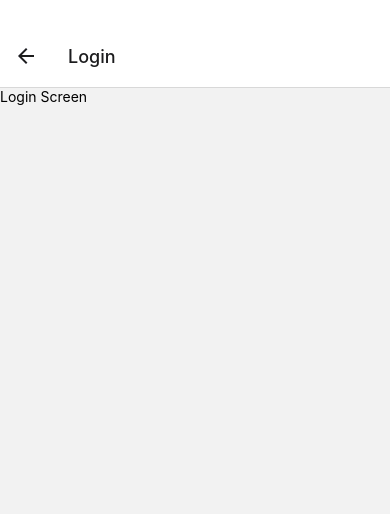
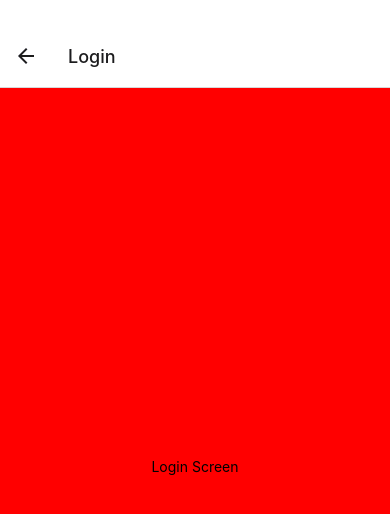
Before and after one commit to bdefner/tasks-and-treats-react-native-project, a React Native app: screen /Login in a window 390 px wide. Shown: the top 514 px of the page. Built offline with nearby package versions, Linux system fonts and the light colour scheme.

Commit message:
Add tab navigation

```diff
--- a/App.js
+++ b/App.js
@@ -1,3 +1,4 @@
+import { createBottomTabNavigator } from '@react-navigation/bottom-tabs';
 // import { Redirect } from 'expo-router';
 import { NavigationContainer } from '@react-navigation/native';
 import { createNativeStackNavigator } from '@react-navigation/native-stack';
@@ -14,6 +15,7 @@ import {
 import AddConnection from './screens/AddConnection';
 import CreateNew from './screens/CreateNew';
 import Help from './screens/Help';
+import Home from './screens/Home';
 import Login from './screens/Login';
 import Register from './screens/Register';
 import Settings from './screens/Settings';
@@ -23,6 +25,7 @@ import Treats from './screens/Treats';
 import { colors, spacing } from './utils/globalStyleObjects';
 
 const Stack = createNativeStackNavigator();
+const Tab = createBottomTabNavigator();
 
 export default function App() {
   return (
@@ -31,6 +34,7 @@ export default function App() {
         <StatusBar style="light" />
         <NavigationContainer>
           <Stack.Navigator initialRouteName="Start">
+            <Stack.Screen name="Home" component={Home} />
             <Stack.Screen name="Start" component={Start} />
             <Stack.Screen name="Login" component={Login} />
             <Stack.Screen name="Register" component={Register} />
--- a/package.json
+++ b/package.json
@@ -10,6 +10,7 @@
     "eject": "expo eject"
   },
   "dependencies": {
+    "@react-navigation/bottom-tabs": "^6.4.0",
     "@react-navigation/native": "^6.0.13",
     "@react-navigation/native-stack": "^6.9.1",
     "expo": "~44.0.0",
--- a/screens/AddConnection.js
+++ b/screens/AddConnection.js
@@ -1,9 +1,17 @@
-import { Text, View } from 'react-native';
+import { StyleSheet, Text, View } from 'react-native';
 
 export default function AddConnection() {
   return (
-    <View>
+    <View style={styles.screen}>
       <Text>AddConnection Screen</Text>
     </View>
   );
 }
+
+const styles = StyleSheet.create({
+  screen: {
+    flex: 1,
+    justifyContent: 'center',
+    alignItems: 'center',
+  },
+});
--- a/screens/CreateNew.js
+++ b/screens/CreateNew.js
@@ -1,9 +1,17 @@
-import { Text, View } from 'react-native';
+import { StyleSheet, Text, View } from 'react-native';
 
 export default function CreateNew() {
   return (
-    <View>
+    <View style={styles.screen}>
       <Text>CreateNew Screen</Text>
     </View>
   );
 }
+
+const styles = StyleSheet.create({
+  screen: {
+    flex: 1,
+    justifyContent: 'center',
+    alignItems: 'center',
+  },
+});
--- a/screens/Help.js
+++ b/screens/Help.js
@@ -1,9 +1,17 @@
-import { Text, View } from 'react-native';
+import { StyleSheet, Text, View } from 'react-native';
 
 export default function Help() {
   return (
-    <View>
+    <View style={styles.screen}>
       <Text>Help Screen</Text>
     </View>
   );
 }
+
+const styles = StyleSheet.create({
+  screen: {
+    flex: 1,
+    justifyContent: 'center',
+    alignItems: 'center',
+  },
+});
--- /dev/null
+++ b/screens/Home.js
@@ -0,0 +1,11 @@
+import { createBottomTabNavigator } from '@react-navigation/bottom-tabs';
+
+export default function Home() {
+  const Tab = createBottomTabNavigator();
+  return (
+    <Tab.Navigator>
+      <Tab.Screen name="Tasks" component={Tasks} />
+      <Tab.Screen name="Treats" component={Treats} />
+    </Tab.Navigator>
+  );
+}
--- a/screens/Login.js
+++ b/screens/Login.js
@@ -1,9 +1,18 @@
-import { Text, View } from 'react-native';
+import { StyleSheet, Text, View } from 'react-native';
 
 export default function Login() {
   return (
-    <View>
+    <View style={styles.screen}>
       <Text>Login Screen</Text>
     </View>
   );
 }
+
+const styles = StyleSheet.create({
+  screen: {
+    flex: 1,
+    justifyContent: 'center',
+    alignItems: 'center',
+    backgroundColor: 'red',
+  },
+});
--- a/screens/Settings.js
+++ b/screens/Settings.js
@@ -1,9 +1,17 @@
-import { Text, View } from 'react-native';
+import { StyleSheet, Text, View } from 'react-native';
 
 export default function Settings() {
   return (
-    <View>
+    <View style={styles.screen}>
       <Text>Settings Screen</Text>
     </View>
   );
 }
+
+const styles = StyleSheet.create({
+  screen: {
+    flex: 1,
+    justifyContent: 'center',
+    alignItems: 'center',
+  },
+});
--- a/screens/Start.js
+++ b/screens/Start.js
@@ -1,9 +1,27 @@
-import { Text, View } from 'react-native';
+import { useNavigation } from '@react-navigation/native';
+import { Button, StyleSheet, Text, View } from 'react-native';
 
 export default function Start() {
+  const navigation = useNavigation();
+
   return (
     <View>
-      <Text>Start Screen</Text>
+      <Text>Welcome to Tasks & Treats</Text>
+      <Button
+        title="Login"
+        onPress={() => {
+          navigation.navigate('Home');
+        }}
+      />
+      <Button title="Register" />
     </View>
   );
 }
+
+const styles = StyleSheet.create({
+  screen: {
+    flex: 1,
+    justifyContent: 'center',
+    alignItems: 'center',
+  },
+});
--- a/screens/Treats.js
+++ b/screens/Treats.js
@@ -1,9 +1,17 @@
-import { Text, View } from 'react-native';
+import { StyleSheet, Text, View } from 'react-native';
 
 export default function Treats() {
   return (
-    <View>
-      <Text>Login Screen</Text>
+    <View style={styles.screen}>
+      <Text>Treats Screen</Text>
     </View>
   );
 }
+
+const styles = StyleSheet.create({
+  screen: {
+    flex: 1,
+    justifyContent: 'center',
+    alignItems: 'center',
+  },
+});
```
Also changed, not shown: components/Navigation.js (added, +24 -0 lines), 1 other file (tests, documents, lock files or other folders).
